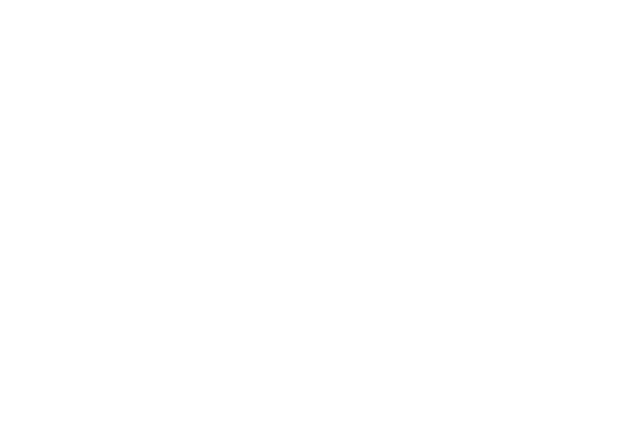
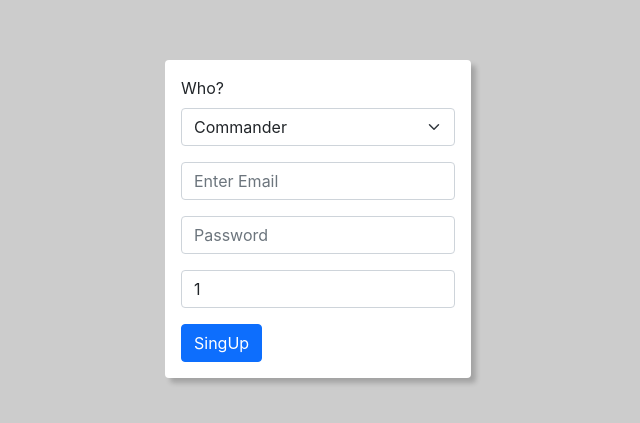
Before and after one commit to ShtefanI11/Work_Project, a React (Create React App) app: page /signup/1 in a window 1280 px wide. Before the commit this address had no page. Shown: the part 181-604 px from the top of the page, without its empty margins (322-962 px from the left). Built offline with nearby package versions, Linux system fonts and the light colour scheme.

Commit message:
Add files via upload

```diff
--- a/src/App.js
+++ b/src/App.js
@@ -1,47 +1,11 @@
-import { Route, Routes } from "react-router-dom";
-import Login from "./commponents/Authorization/Login";
-import SignUp from "./commponents/Authorization/SignUp";
-import Profile from "./commponents/ComanderInterface/Main/Profile";
-import ViewOrder from "./commponents/ComanderInterface/Main/ViewOrder";
-import CreateOrder from "./commponents/ComanderInterface/Main/CreateOrder";
-import ViewProfile from "./commponents/ComanderInterface/Main/ViewProfile";
-import ConfirmOrder from "./commponents/ComanderInterface/Main/ConfirmOrder";
-import PrivateRoute from "./commponents/Authorization/PrivateRoute";
-import HomePage from "./commponents/HomePage/HomePage";
-import Active from "./commponents/VolunteerInterface/Active";
-import PublicNavigation from "./commponents/ComanderInterface/Main/PublicNavigation";
-import VoulenteerNavigation from "./commponents/VolunteerInterface/VoulenteerNavigation";
-import Available from "./commponents/VolunteerInterface/Available";
-import Closed from "./commponents/VolunteerInterface/Closed";
-import NewNote from "./commponents/VolunteerInterface/Notes/NewNote";
-import ViewAcceptedOrder from "./commponents/VolunteerInterface/ViewOrder/ViewAcceptedOrder";
-import ViewFreeOrder from "./commponents/VolunteerInterface/ViewOrder/ViewFreeOrder";
-import ViewClosedOrder from "./commponents/VolunteerInterface/ViewOrder/ViewClosedOrder";
+import { BrowserRouter } from "react-router-dom";
+import Navigation from "./commponents/Navigation/Navigation";
+
 function App() {
   return (
-    <div className="App">
-      <Routes>
-        <Route path="/Login" element={<Login />} />
-        <Route element={<PrivateRoute isLogged={true} />}>
-          <Route path="/" element={<HomePage />} />
-          <Route path="/SignUp" element={<SignUp />} />
-          <Route path="/Main" element={<Profile />} />
-          <Route path="/ViewOrder" element={<ViewOrder />} />
-          <Route path="/CreateOrder" element={<CreateOrder />} />
-          <Route path="/ViewProfile" element={<ViewProfile />} />
-          <Route path="/ConfirmOrder" element={<ConfirmOrder />} />
-          <Route path="/VolunteerInterface/Active" element={<Active />} />
-          <Route path="/VolunteerInterface/Available" element={<Available />} />
-          <Route path="/VolunteerInterface/Closed" element={<Closed />} />
-          <Route path="/PublicNavigation" element={<PublicNavigation />} />
-          <Route path="/VoulenteerNavigation" element={<VoulenteerNavigation />} />
-          <Route path="/VolunteerInterface/Active/Notes/" element={<NewNote />} />
-          <Route path="/VolunteerInterface/ViewAcceptedOrder" element={<ViewAcceptedOrder />} />
-          <Route path="/VolunteerInterface/ViewFreeOrder" element={<ViewFreeOrder />} />
-          <Route path="/VolunteerInterface/ViewClosedOrder" element={<ViewClosedOrder />} />
-        </Route>
-      </Routes>
-    </div>
+    <BrowserRouter>
+      <Navigation />
+    </BrowserRouter>
   );
 }
 
--- a/src/commponents/Authorization/SignUp.jsx
+++ b/src/commponents/Authorization/SignUp.jsx
@@ -5,16 +5,20 @@ import './style.css'
 
 const EMAIL_regExp = /^(([^<>()[\]\\.,;:\s@"]+(\.[^<>()[\]\\.,;:\s@"]+)*)|(".+"))@((\[[0-9]{1,3}\.[0-9]{1,3}\.[0-9]{1,3}\.[0-9]{1,3}\])|(([a-zA-Z\-0-9]+\.)+[a-zA-Z]{2,}))$/
 const PASSWORD_regExp = /^[0-9a-zA-Z]{8,}$/;
+const CODE_regExp = /^[0-9a-zA-Z]{6,}$/;
 
 const SignUp = () => {
+    const navigate = useNavigate()
     const [email, setEmail] = useState('')
     const [password, setPassword] = useState('')
     const [emailError, setEmailError] = useState('')
     const [passwordError, setPasswordError] = useState('')
 
     const [code, setCode] = useState('')
-    const [codeDirty, setCodeDirty] = useState(false)
-    const [codeError, setCodeError] = useState('Error code!')
+    const [codeError, setCodeError] = useState('')
+
+    const { codeSymbols } = useParams();
+    const [newCode, setNewCode] = useState(codeSymbols);
 
     const changeEmailHandler = (e) => {
         setEmail(e);
@@ -24,6 +28,11 @@ const SignUp = () => {
     const changePaswordHandler = (e) => {
         setPassword(e);
         validationPassword(e);
+    }
+
+    const changeCodeHandler = (e) => {
+        setCode(e);
+        validationCode(e);
     }
 
     const validationEmail = (e) => {
@@ -44,15 +53,16 @@ const SignUp = () => {
         } else setPasswordError('')
     }
 
-    const codeHandler = (el) => {
-        setCode(el.target.value)
-        if (el.target.value.length > 6) {
-            setCodeError('Code must be 6 characters long')
+    const validationCode = (e) => {
+        if (!e) {
+            setCodeError('');
+            return;
+        } else if (!CODE_regExp.test(e)) {
+            setCodeError('Should contain at more 6 characters')
+        } else setCodeError('')
+    }
 
-        } else {
-            setCodeError('')
-        }
-    }
+
 
 
 
@@ -63,13 +73,9 @@ const SignUp = () => {
         !password && setPasswordError('Password cannot be empty')
 
         if (email && !emailError && password && !passwordError) {
-            navigate(`/Main/`)
+            navigate(`/main/`)
         }
     }
-
-    const params = useParams();
-    const id = params.id;
-    const navigate = useNavigate();
 
     return (
         <div className='color-overlay d-flex justify-content-center align-items-center'>
@@ -98,13 +104,13 @@ const SignUp = () => {
                         placeholder='Password' />
                 </Form.Group>
                 <Form.Group className='mb-3' controlId='formBasicCode'>
-                    {(codeError && codeDirty) && <div style={{ color: 'red' }}>{codeError}</div>}
+                    {codeError && <div style={{ color: 'red' }}>{codeError}</div>}
                     <Form.Control
-                        onChange={e => codeHandler(e)}
-                        value={code}
-                        type='code'
-                        name='code'
-                        placeholder='Code' />
+                        value={newCode}
+                        type='text'
+                        placeholder='Code'
+                        onChange={e => setNewCode(e.target.value)}
+                    />
                 </Form.Group>
                 <Button
                     variant='primary'
--- /dev/null
+++ b/src/commponents/Navigation/Navigation.js
@@ -0,0 +1,49 @@
+import { Route, Routes } from "react-router-dom";
+import Login from "../Authorization/Login";
+import SignUp from "../Authorization/SignUp";
+import PrivateRoute from "../Authorization/PrivateRoute";
+import Active from "../VolunteerInterface/Active";
+import VoulenteerNavigation from "../VolunteerInterface/VoulenteerNavigation";
+import Closed from "../VolunteerInterface/Closed";
+import Available from "../VolunteerInterface/Available";
+import ViewClosedOrder from "../VolunteerInterface/ViewOrder/ViewClosedOrder";
+import ViewFreeOrder from "../VolunteerInterface/ViewOrder/ViewFreeOrder";
+import ViewAcceptedOrder from "../VolunteerInterface/ViewOrder/ViewAcceptedOrder";
+import NewNote from "../VolunteerInterface/Notes/NewNote";
+import HomePage from "../HomePage/HomePage";
+import ConfirmOrder from "../ComanderInterface/Main/ConfirmOrder";
+import ViewProfile from "../ComanderInterface/Main/ViewProfile";
+import CreateOrder from "../ComanderInterface/Main/CreateOrder";
+import ViewOrder from "../ComanderInterface/Main/ViewOrder";
+import PublicNavigation from "../ComanderInterface/Main/PublicNavigation";
+import Profile from '../ComanderInterface/Main/Profile'
+const Navigation = () => {
+    return (
+        <div>
+            <Routes>
+                <Route path="/Login" element={<Login />} />
+                <Route element={<PrivateRoute isLogged={true} />}>
+                    <Route path="/" element={<HomePage />} />
+                    <Route path='signup/:codeSymbols' element={<SignUp />} />
+                    <Route path="/signup" element={<SignUp />} />
+                    <Route path="/Main" element={<Profile />} />
+                    <Route path="/ViewOrder" element={<ViewOrder />} />
+                    <Route path="/CreateOrder" element={<CreateOrder />} />
+                    <Route path="/ViewProfile" element={<ViewProfile />} />
+                    <Route path="/ConfirmOrder" element={<ConfirmOrder />} />
+                    <Route path="/VolunteerInterface/Active" element={<Active />} />
+                    <Route path="/VolunteerInterface/Available" element={<Available />} />
+                    <Route path="/VolunteerInterface/Closed" element={<Closed />} />
+                    <Route path="/PublicNavigation" element={<PublicNavigation />} />
+                    <Route path="/VoulenteerNavigation" element={<VoulenteerNavigation />} />
+                    <Route path="/VolunteerInterface/Active/Notes/" element={<NewNote />} />
+                    <Route path="/VolunteerInterface/ViewAcceptedOrder" element={<ViewAcceptedOrder />} />
+                    <Route path="/VolunteerInterface/ViewFreeOrder" element={<ViewFreeOrder />} />
+                    <Route path="/VolunteerInterface/ViewClosedOrder" element={<ViewClosedOrder />} />
+                </Route>
+            </Routes>
+        </div>
+    )
+}
+
+export default Navigation
--- a/src/index.js
+++ b/src/index.js
@@ -7,8 +7,6 @@ import { BrowserRouter } from 'react-router-dom';
 const root = ReactDOM.createRoot(document.getElementById('root'));
 root.render(
   <React.StrictMode>
-    <BrowserRouter>
-      <App />
-    </BrowserRouter>
+    <App />
   </React.StrictMode>
 );
```
